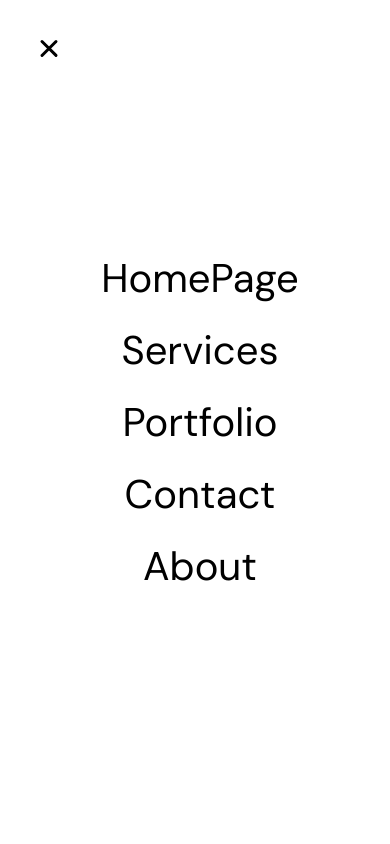
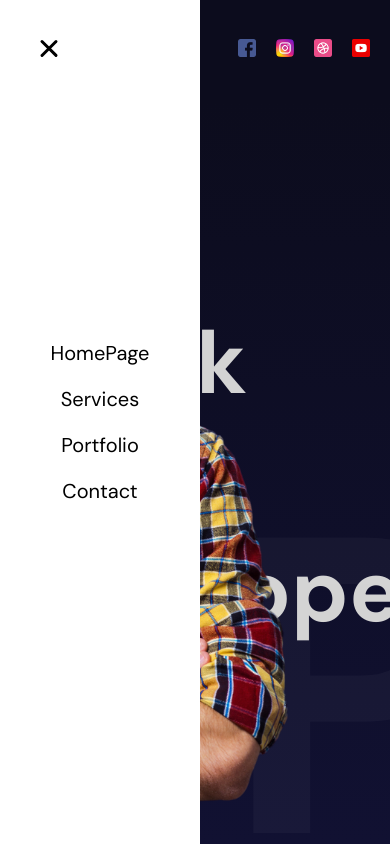
Before and after one commit to yassine-ilyass-habybellah/My-Porfolio-WebSite, a React (Vite) app: page / in a window 390 px wide. Both pictures are taken after a click on the button 50 px from the left and 50 px from the top of the page. Shown: the top 844 px of the page. Built offline with nearby package versions, Linux system fonts and the light colour scheme.

Commit message:
responsive

```diff
--- a/src/components/Cursor/Cursor.scss
+++ b/src/components/Cursor/Cursor.scss
@@ -1,7 +1,14 @@
+@import "../../app.scss";
+
+
 .Cursor {
     width: 50px;height: 50px;
     border-radius: 50%;
     border: 1px solid white;
     position: fixed;
     z-index: 999;
+
+    @include mobile {
+        display: none;
+    }
 }
--- a/src/components/NavBar/NavBar.scss
+++ b/src/components/NavBar/NavBar.scss
@@ -1,3 +1,5 @@
+@import "../../app.scss";
+
 .navbar {
     height: 100px;
     .wrapper {
@@ -8,10 +10,18 @@
         align-items: center;
         height: 100%;
 
+        @include mobile {
+            justify-content: flex-end;
+            padding: 20px;
+        }
+
         span {
             font-weight: bold;
             text-transform: uppercase;
             font-size: large;
+            @include mobile {
+                display: none;
+            }
         }
         .socials {
             display: flex;
--- a/src/components/NavBar/SideBar/Links/Links.jsx
+++ b/src/components/NavBar/SideBar/Links/Links.jsx
@@ -25,19 +25,18 @@ const itemVariants = {
     },
 }
 
-export const Links = () => {
+export const Links = ({setOpen}) => {
     const items = [
         "HomePage",
         "Services",
         "Portfolio",
         "Contact",
-        "About",
     ]
 
     return (
         <motion.div className="links" variants={variants}>
             {items.map(item=>(
-                <motion.a href={`#${item}`} key={item} variants={itemVariants} whileHover={{scale:1.1}} whileTap={{scale:0.95}} >{item}</motion.a>
+                <motion.a onClick={() => setOpen((prev) => !prev)} href={`#${item}`} key={item} variants={itemVariants} whileHover={{scale:1.1}} whileTap={{scale:0.95}} >{item}</motion.a>
             ))}
         </motion.div>
     )
--- a/src/components/NavBar/SideBar/SideBar.jsx
+++ b/src/components/NavBar/SideBar/SideBar.jsx
@@ -18,7 +18,7 @@ export const SideBar = () => {
         closed: {
             clipPath: "circle(30px at 50px 50px)",
             transition: {
-                delay:0.5,
+                delay:0.4,
                 type:"spring",
                 stiffness:400,
                 damping:40,
@@ -29,7 +29,7 @@ export const SideBar = () => {
     return (
         <motion.div className="sidebar" animate={open ? "open" : "closed"}>
             <motion.div className="bg" variants={variants}>
-                <Links />
+                <Links setOpen={setOpen} />
             </motion.div>
             <Togglebutton setOpen={setOpen} />
         </motion.div>
--- a/src/components/NavBar/SideBar/SideBar.scss
+++ b/src/components/NavBar/SideBar/SideBar.scss
@@ -1,3 +1,5 @@
+@import "../../../app.scss";
+
 .sidebar {
     display: flex;
     flex-direction: column;
@@ -5,7 +7,6 @@
     justify-content: center;
     background-color: white;
     color: black;
-
 
     .bg {
         position: fixed;
@@ -15,6 +16,10 @@
         bottom: 0;
         width: 400px;
         background-color: white;
+
+        @include mobile {
+            width: 200px;
+        }
 
         .links {
             position: absolute;
@@ -27,6 +32,10 @@
             gap: 20px;
             a {
                 font-size: 40px;
+
+                @include mobile {
+                    font-size: 20px;
+                }
             }
         }
     }
--- a/src/components/Services/Services.scss
+++ b/src/components/Services/Services.scss
@@ -44,7 +44,11 @@
                 }
                 h1 {
                     font-size: 96px;
-                    font-weight: 100;
+                    font-weight: lighter;
+
+                    b {
+                        font-weight: bold;
+                    }
                 }
                 button {
                     width: 300px;
```
Also changed, not shown: src/components/NavBar/SideBar/togglebutton/Togglebutton.jsx (indentation only).
